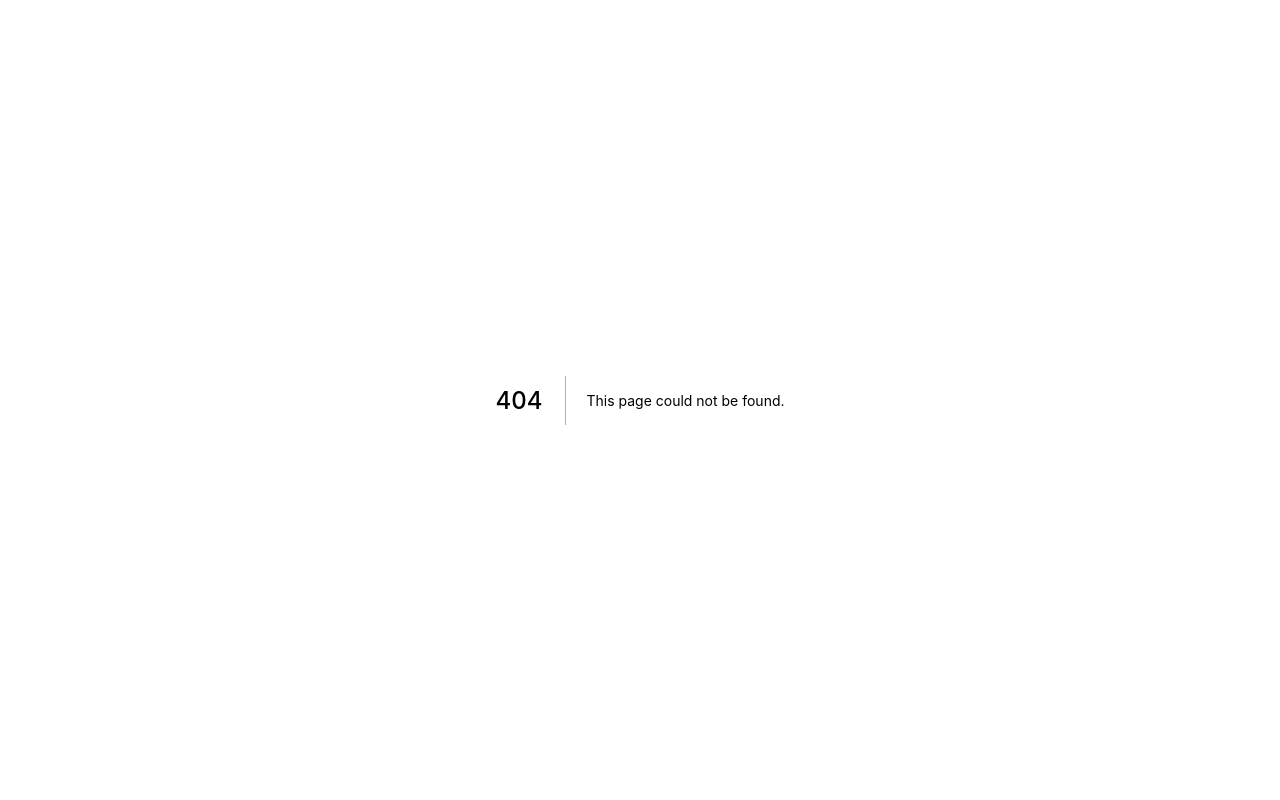
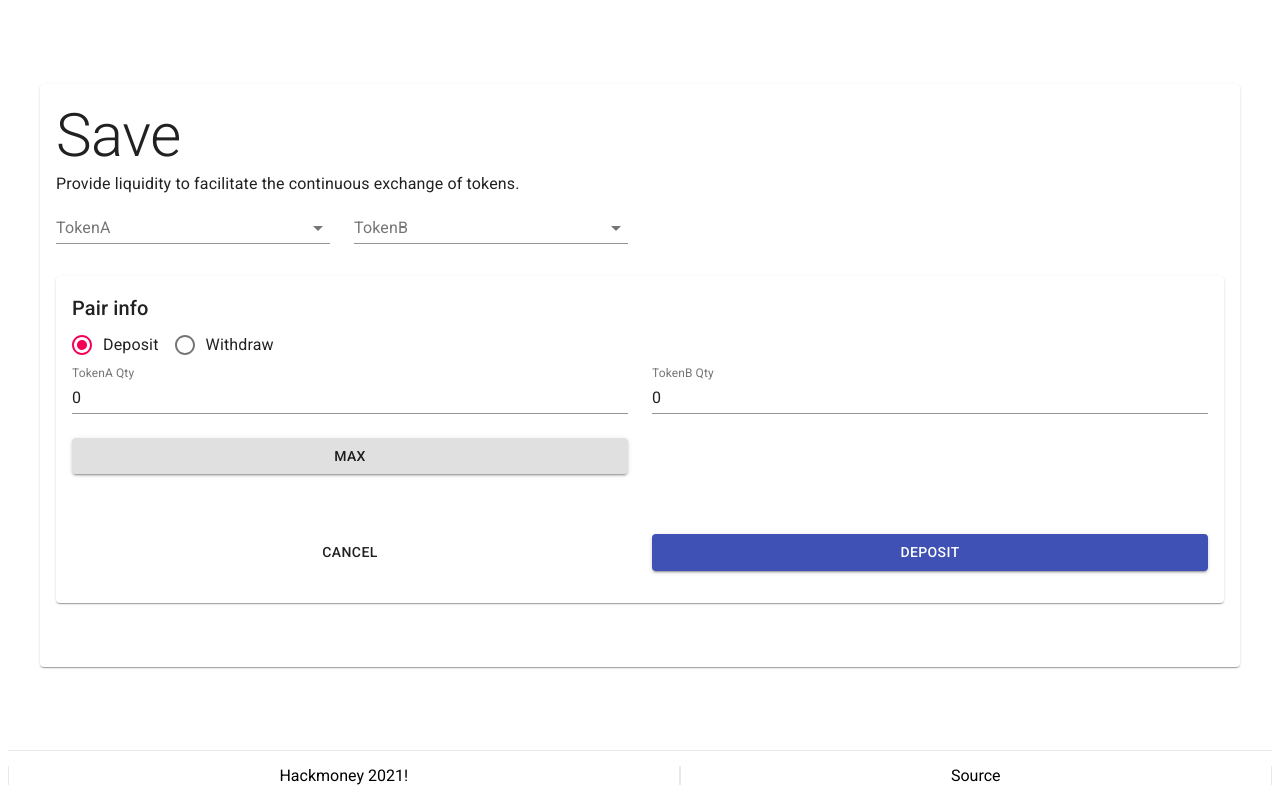
Before and after one commit to streamswap/streamswap, a Next.js app in the folder packages/exchange/: page /save in a window 1280 px wide. Before the commit this address had no page. Built offline with nearby package versions, Linux system fonts and the light colour scheme.

Commit message:
Structure for savings/LP page

```diff
--- /dev/null
+++ b/packages/exchange/pages/api/tokens.ts
@@ -0,0 +1,34 @@
+/** Base token definition */
+export interface TokenDef {
+  readonly symbol: string;
+  readonly name?: string;
+  readonly decimals: number;
+  readonly contract: string;
+}
+
+/** User token information on top of the base definition */
+export interface Token extends TokenDef {
+  /** Current amount of tokens this user is sending */
+  outflow: number;
+  /** Current amount of tokens this user is receiving */
+  inflow: number;
+}
+
+/** An exchange pair of tokens for a user */
+export interface TokenPair {
+  tokenA: Token;
+  tokenB: Token;
+
+  /** Amount of liquidity this user has provided of TokenA */
+  liquidityA: number;
+  /** Amount of liquidity this user has provided of TokenB */
+  liquidityB: number;
+
+  /** Total liquidity of TokenA for this pair */
+  totalLiquidityA: number;
+  /** Total liquidity of TokenB for this pair */
+  totalLiquidityB: number;
+
+  /** Total fees collected over the past 24 hours for this pair */
+  feesPast24Hrs: number;
+}
--- /dev/null
+++ b/packages/exchange/pages/save.tsx
@@ -0,0 +1,91 @@
+import styles from '../styles/form.module.css';
+import MainLayout from '../components/MainLayout';
+
+import T from '@material-ui/core/Typography';
+import TextField from '@material-ui/core/TextField';
+import Grid from '@material-ui/core/Grid';
+import Autocomplete, { createFilterOptions } from '@material-ui/lab/Autocomplete';
+import Paper from '@material-ui/core/Paper';
+import Button from '@material-ui/core/Button';
+import { TokenDef } from './api/tokens';
+import RadioGroup from '@material-ui/core/RadioGroup';
+import Radio from '@material-ui/core/Radio';
+import FormControlLabel from '@material-ui/core/FormControlLabel';
+
+const placeholderTokens: TokenDef[] = [
+  { symbol: 'USDc', name: 'USDC', decimals: 6, contract: '' },
+  { symbol: 'WETH', name: 'Wrapped Ether', decimals: 18, contract: '' },
+];
+
+let mode: 'deposit' | 'withdraw' = 'deposit';
+
+const Save = () => (
+  <MainLayout title="Save">
+    <Paper className={styles.form}>
+      <T variant="h2">Save</T>
+      <T variant="body1">Provide liquidity to facilitate the continuous exchange of tokens.</T>
+
+      <Grid container spacing={3}>
+        <Grid item sm={3} xs={6}>
+          <Autocomplete
+            options={placeholderTokens}
+            getOptionLabel={(o: TokenDef) => o.symbol}
+            filterOptions={createFilterOptions({ stringify: (o) => `${o.symbol} - ${o.name}` })}
+            renderInput={(params) => <TextField {...params} label="TokenA" />}
+            id="token-a"
+            fullWidth
+          />
+        </Grid>
+        <Grid item sm={3} xs={6}>
+          <Autocomplete
+            options={placeholderTokens}
+            getOptionLabel={(o: TokenDef) => o.symbol}
+            filterOptions={createFilterOptions({ stringify: (o) => `${o.symbol} - ${o.name}` })}
+            renderInput={(params) => <TextField {...params} label="TokenB" />}
+            id="token-b"
+            fullWidth
+          />
+        </Grid>
+      </Grid>
+
+      {/*TODO: Hide this until a valid pair is selected*/}
+      <Paper className={styles.info}>
+        <T variant="h6">Pair info</T>
+        {/*I assume there is something we want to display here like maybe a graph*/}
+
+        <RadioGroup
+          row
+          defaultValue="deposit"
+          onChange={(_, v: string) => (mode = v as typeof mode)}>
+          <FormControlLabel control={<Radio />} label="Deposit" value="deposit" />
+          <FormControlLabel control={<Radio />} label="Withdraw" value="withdraw" />
+        </RadioGroup>
+        <Grid container spacing={3}>
+          <Grid item xs={6}>
+            <TextField id="token-a" label="TokenA Qty" fullWidth type="number" defaultValue="0" />
+          </Grid>
+          <Grid item xs={6}>
+            <TextField id="token-b" label="TokenB Qty" fullWidth type="number" defaultValue="0" />
+          </Grid>
+          <Grid item xs={12} sm={6}>
+            <Button variant="contained" className={styles.submitButton}>
+              Max
+            </Button>
+          </Grid>
+        </Grid>
+        <Grid container spacing={3} className={styles.controlRow}>
+          <Grid item xs={12} sm={6}>
+            <Button className={styles.submitButton}>cancel</Button>
+          </Grid>
+          <Grid item xs={12} sm={6}>
+            <Button color="primary" variant="contained" className={styles.submitButton}>
+              {mode}
+            </Button>
+          </Grid>
+        </Grid>
+      </Paper>
+    </Paper>
+  </MainLayout>
+);
+
+export default Save;
--- /dev/null
+++ b/packages/exchange/styles/form.module.css
@@ -0,0 +1,40 @@
+/* Some styles for basic form components such as Exchange and Save */
+
+/** Main form paper */
+.form {
+  max-width: 1200px;
+  width: 100%;
+  padding: 1em 1em 2em;
+}
+
+/** Sub info box paper */
+.info {
+  width: 100%;
+  padding: 1em 1em 2em;
+  margin: 2em 0;
+}
+
+.sectionHeading {
+  text-align: left;
+  width: 100%;
+  padding: 2em 0 0 0;
+  box-sizing: border-box;
+}
+
+.selectInput {
+  height: 100%;
+}
+
+.selectInput > div {
+  position: absolute;
+  bottom: 0;
+  box-sizing: border-box;
+}
+
+.controlRow {
+  padding-top: 3em;
+}
+
+.submitButton {
+  width: 100%;
+}
```
Also changed, not shown: packages/exchange/pages/exchange.tsx (+18 -15 lines), packages/exchange/pages/index.tsx (+18 -0 lines), packages/exchange/styles/Exchange.module.css (deleted, +0 -30 lines).
